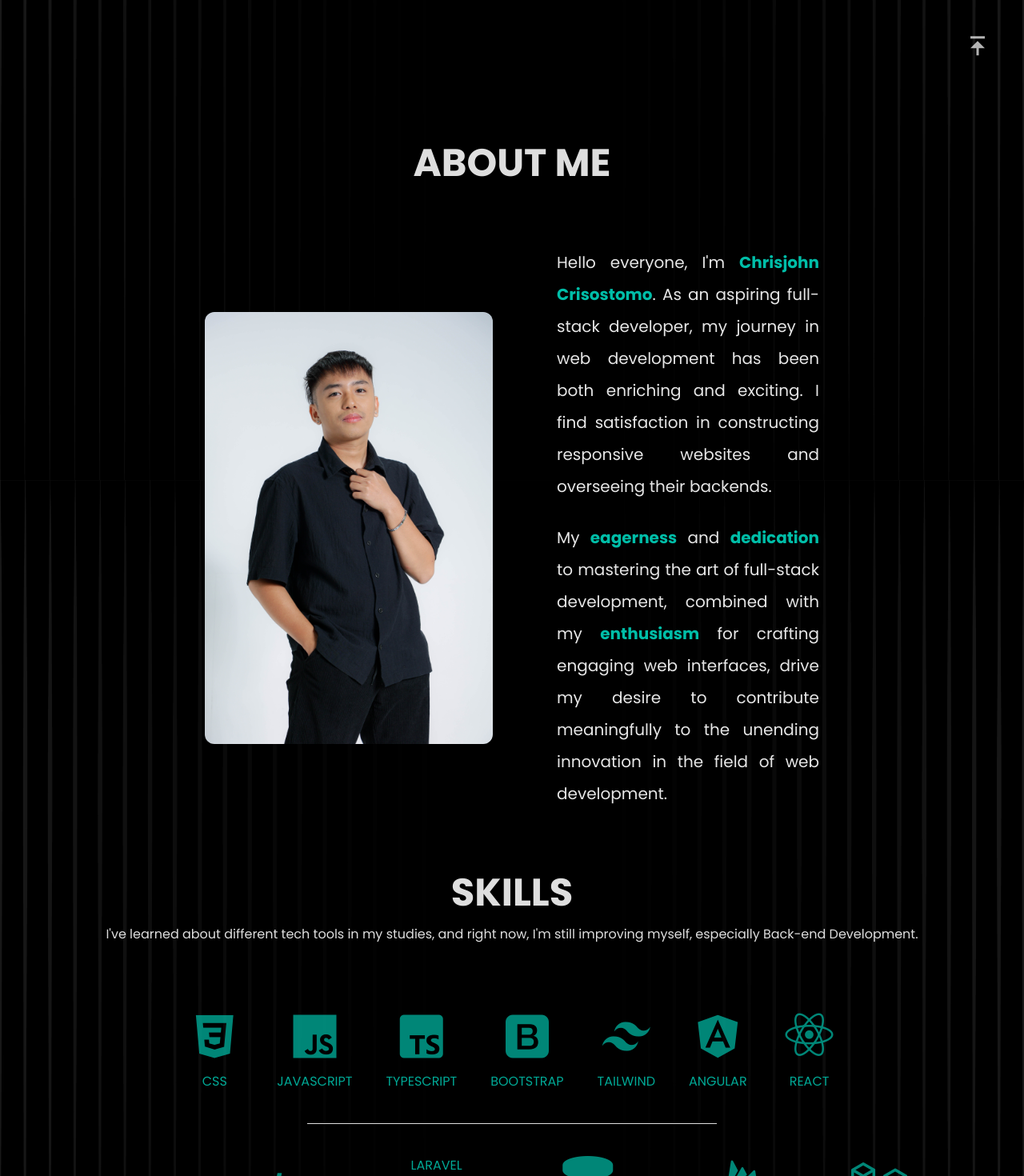
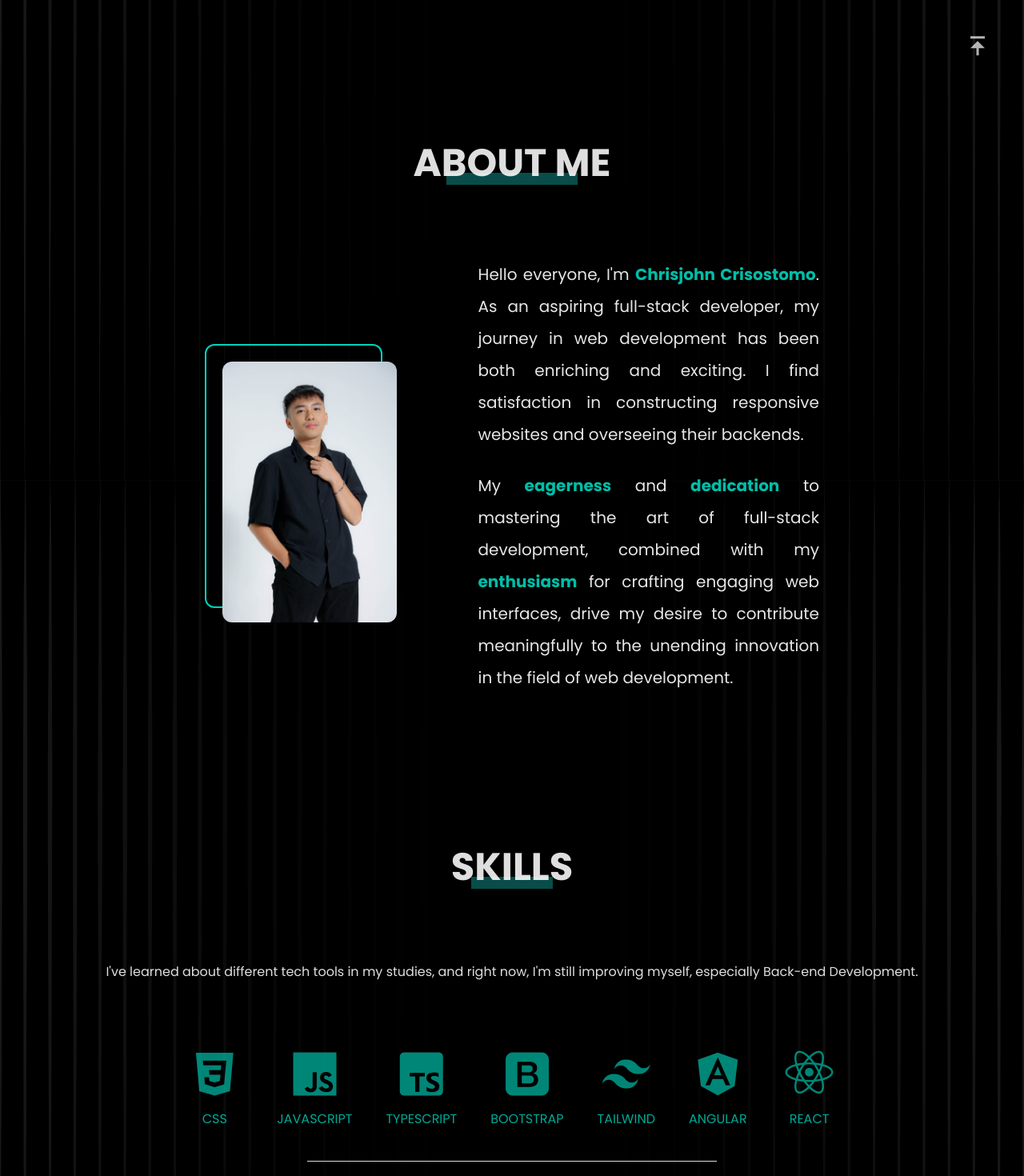
Before and after one commit to cjcrsstmo/portfolio, a React (Vite) app: page / in a window 1280 px wide. Shown: the part 680-2150 px from the top of the page at 80% size. Built offline with nearby package versions, Linux system fonts and the light colour scheme.

Commit message:
updated section title

```diff
--- a/src/sections/AboutMe.tsx
+++ b/src/sections/AboutMe.tsx
@@ -4,13 +4,21 @@ const AboutMe = () => {
   return (
     <>
     <section className='min-h-screen' id='aboutme' >
-      <h1 className='font-bold text-3xl sm:text-4xl md:text-5xl text-center pt-20 xl:pt-15 mb-10 sm:mb-10 lg:mb-15 xl:mb-20' data-aos="zoom-in-up">ABOUT <span className=''>ME</span></h1>
+      {/* <h1 className='font-bold text-3xl sm:text-4xl md:text-5xl text-center pt-20 xl:pt-15 mb-10 sm:mb-10 lg:mb-15 xl:mb-20 w-fit mx-auto' data-aos="zoom-in-up">ABOUT <span className='border-b-4'>ME</span><span className='border-b-4'></span></h1> */}
+
+      <div className='flex flex-col items-center justify-center pt-20 xl:pt-15 mb-10 lg:mb-15 xl:mb-20 w-fit mx-auto'>
+        <h1 className='font-bold text-3xl sm:text-4xl md:text-5xl text-center  w-fit mx-auto z-1' data-aos="zoom-in-up">ABOUT ME</h1>
+        <p className='border-b-15 border-accent-content -translate-y-3 w-2/3 z-0' data-aos="zoom-in-up"></p>
+      </div>
 
       <div className='flex justify-center items-center w-3/5 px-auto mx-auto h-auto'>
-        <div className='flex gap-10 sm:gap-20 justify-evenly items-center w-full flex-col xl:flex-row my-auto'>
+        <div className='flex gap-20 sm:gap-30 justify-evenly items-center w-full flex-col xl:flex-row my-auto'>
 
           {/* Profile Picture */}
-          <img  src={ProfilePic}  alt="profile" className='rounded-xl w-60 sm:w-90' data-aos="fade-right"/>
+          <div className='w-40 sm:w-screen border-2 rounded-xl border-accent'data-aos="fade-right">
+            <img  src={ProfilePic}  alt="profile" className='rounded-xl w-40 sm:w-82 translate-5' data-aos="fade-right"/>
+          </div>
+
 
           {/* About Me Text */}
           <div className='flex flex-col items-center justify-center w-full sm:w-auto sm:mt-0' data-aos="fade-left">
--- a/src/sections/Contact.tsx
+++ b/src/sections/Contact.tsx
@@ -46,7 +46,11 @@ const Contact = () => {
 
   return (
     <section className='min-h-screen' id="contact">
-      <h1 className='font-bold text-3xl sm:text-4xl md:text-5xl text-center pt-30 mb-10 sm:mb-10 lg:mb-20 xl:mb-30' data-aos="zoom-in-up">CONTACT ME</h1>
+
+      <div className='flex flex-col items-center justify-center pt-20 xl:pt-15 mb-10 lg:mb-15 xl:mb-20 w-fit mx-auto'>
+        <h1 className='font-bold text-3xl sm:text-4xl md:text-5xl text-center  w-fit mx-auto z-1' data-aos="zoom-in-up">CONTACT ME</h1>
+        <p className='border-b-15 border-accent-content -translate-y-3 w-2/3 z-0' data-aos="zoom-in-up"></p>
+      </div>
 
       <div className='flex flex-col lg:flex-row text-center xl:text-left justify-center items-center gap-8 sm:gap-20 '>
         <div className='flex flex-col justify-around h-60' data-aos="fade-right">
--- a/src/sections/Projects.tsx
+++ b/src/sections/Projects.tsx
@@ -15,7 +15,11 @@ const Projects = () => {
 
   return (
     <section className='min-h-screen pt-10 xl:pt-20' id='projects'>
-                <h1 className='font-bold text-3xl sm:text-4xl md:text-5xl text-center mb-4' data-aos="zoom-in-up">PROJECTS</h1>
+                <div className='flex flex-col items-center justify-center pt-20 xl:pt-15 mb-10 lg:mb-15 xl:mb-20 w-fit mx-auto'>
+                    <h1 className='font-bold text-3xl sm:text-4xl md:text-5xl text-center  w-fit mx-auto z-1' data-aos="zoom-in-up">PROJECTS</h1>
+                    <p className='border-b-15 border-accent-content -translate-y-3 w-2/3 z-0' data-aos="zoom-in-up"></p>
+                </div>
+
                 <p className='text-center' data-aos="zoom-in-up">Explore the projects I've worked on so far</p>
 
                 <div className='flex flex-col sm:flex-row justify-center items-center mx-auto w-2/3 gap-15 mt-10 xl:mt-20'>
--- a/src/sections/Skills.tsx
+++ b/src/sections/Skills.tsx
@@ -5,7 +5,11 @@ const Skills = () => {
       <section className='min-h-screen' id='skills'>
           <div>
               <div className='text-center pt-10 xl:pt-20'>
-                  <h1 className='font-bold text-3xl sm:text-4xl md:text-5xl text-center mb-4' data-aos="zoom-in-up">SKI<span className="">LLS</span></h1>
+                <div className='flex flex-col items-center justify-center pt-20 xl:pt-15 mb-10 lg:mb-15 xl:mb-20 w-fit mx-auto'>
+                    <h1 className='font-bold text-3xl sm:text-4xl md:text-5xl text-center  w-fit mx-auto z-1' data-aos="zoom-in-up">SKILLS</h1>
+                    <p className='border-b-15 border-accent-content -translate-y-3 w-2/3 z-0' data-aos="zoom-in-up"></p>
+                </div>
+
                   <p data-aos="fade-up">I've learned about different tech tools in my studies, and right now, I'm still improving myself, especially Back-end Development.</p>
               </div>
 
```
